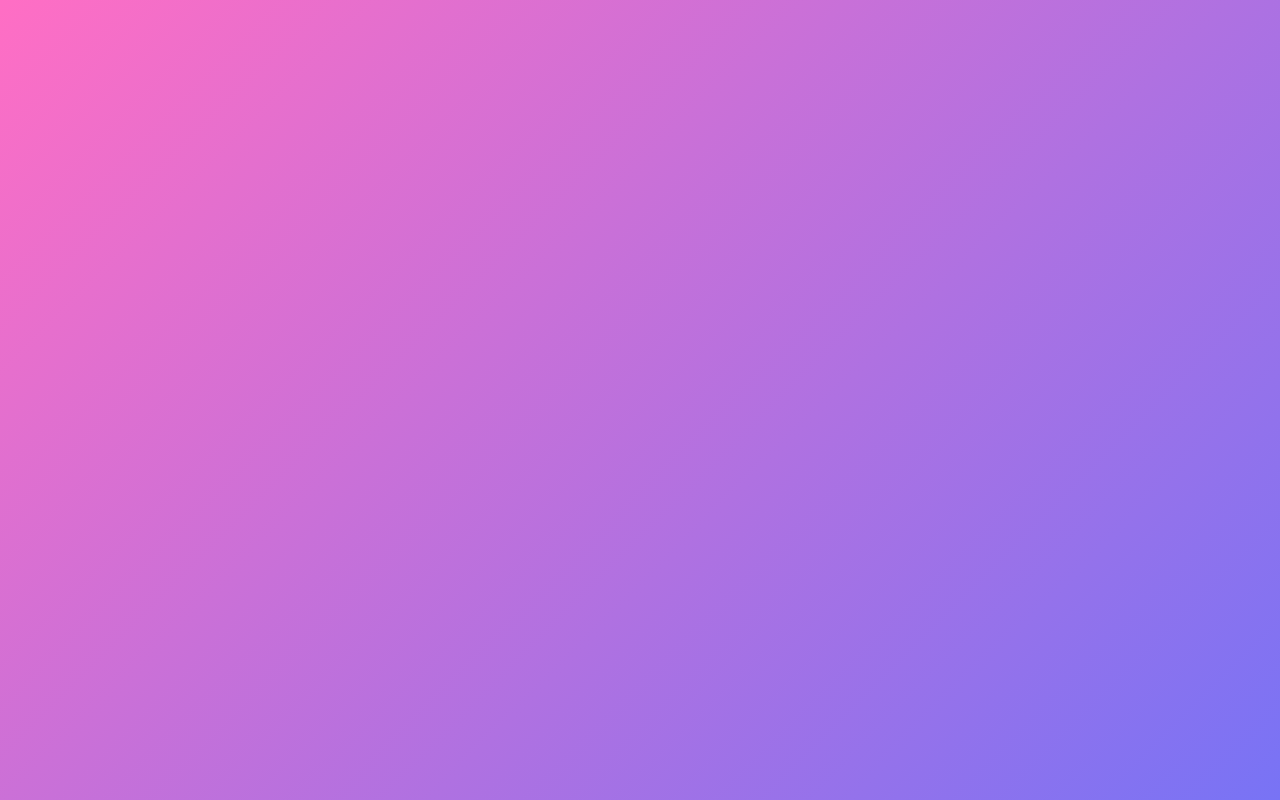
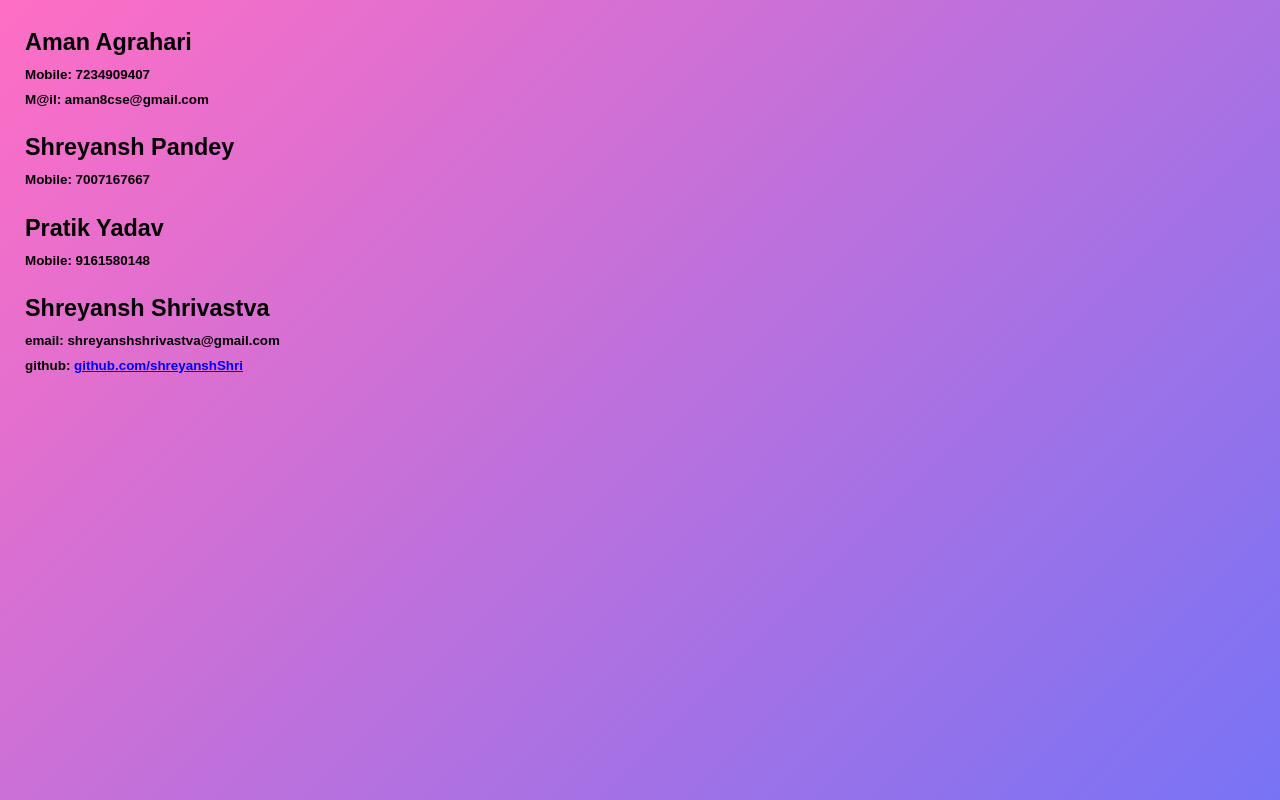
Before and after one commit to ShreyanshShri/qr-frontend, a React (Vite) app: page /contact in a window 1280 px wide. Before the commit this address had no page. Built offline with nearby package versions, Linux system fonts and the light colour scheme; no server answers.

Commit message:
Fixed multiple socket events bug

```diff
--- a/src/App.jsx
+++ b/src/App.jsx
@@ -6,6 +6,7 @@ import Homepage from "./pages/Homepage"
 import Loginpage  from './pages/Loginpage'
 import Studentdashboard from './pages/Studentdashboard'
 import Teacherdashboard from './pages/Teacherdashboard'
+import Contactpage from './pages/Contactpage'
 
 function App() {
 
@@ -19,6 +20,7 @@ function App() {
           <Route exact path='/login' element={<Loginpage />} />
           <Route exact path='/student-dashboard' element={<Studentdashboard />} />
           <Route exact path='/teacher-dashboard' element={<Teacherdashboard />} />
+          <Route exact path='/contact' element={<Contactpage />} />
         </Routes>
       </Router>
     </>
--- a/src/css/homepage.css
+++ b/src/css/homepage.css
@@ -82,9 +82,20 @@ header nav a:hover {
     bottom: 0px;
     left: 0px;
     right: 0px;
+    padding: 20px;
 }
 .contact {
-    padding: 20px;
+    /* padding: 20px; */
+    font-size: 20px;
+    margin-bottom: 20px;
+}
+
+.contact h3 {
+    margin: 5px;
+}
+
+.contact h6 {
+    margin: 5px;
 }
 
 .features {
--- a/src/css/student-dashboard.css
+++ b/src/css/student-dashboard.css
@@ -4,6 +4,8 @@ body, html {
     margin: 0;
     font-family: Arial, sans-serif;
     background: linear-gradient(135deg, #ff6ec4, #7873f5);
+    background-repeat: no-repeat;
+    background-attachment: fixed;
     color: black;
 }
 
--- /dev/null
+++ b/src/pages/Contactpage.tsx
@@ -0,0 +1,28 @@
+import React from 'react'
+
+const Contactpage = () => {
+  return (
+    <div className="contactpage">
+    <div className="contact">
+       <h3>Aman Agrahari</h3>
+       <h6>Mobile: 7234909407</h6>
+       <h6>M@il: aman8cse@gmail.com</h6>
+    </div>
+    <div className="contact">
+      <h3>Shreyansh Pandey</h3>
+      <h6>Mobile: 7007167667</h6>
+   </div>
+   <div className="contact">
+      <h3>Pratik Yadav</h3>
+      <h6>Mobile: 9161580148</h6>
+   </div>
+   <div className="contact">
+      <h3>Shreyansh Shrivastva</h3>
+      <h6>email: shreyanshshrivastva@gmail.com</h6>
+      <h6>github: <a href="https://github.com/shreyanshshri">github.com/shreyanshShri</a><a/></h6>
+   </div>
+</div>
+  )
+}
+
+export default Contactpage
--- a/src/pages/Homepage.tsx
+++ b/src/pages/Homepage.tsx
@@ -12,7 +12,7 @@ const Homepage = () => {
                 <a>Home</a>
                 <a>Features</a>
                 <a>Pricing</a>
-                <a href="contact.html">Contact</a>
+                <Link to="/contact">Contact</Link>
             </nav>
         </header>
 
--- a/src/pages/Teacherdashboard.tsx
+++ b/src/pages/Teacherdashboard.tsx
@@ -1,12 +1,10 @@
 import React, {useState, useEffect, useRef} from 'react'
 import axios from "axios"
-import io from "socket.io-client";
+import { socket } from '../socket';
 import QRCode from "react-qr-code";
 import { DownloadTableExcel } from 'react-export-table-to-excel'
 
 import StudentTr from '../components/StudentTr';
-
-let socket;
 
 const Teacherdashboard = () => {
 
@@ -21,7 +19,6 @@ const Teacherdashboard = () => {
     const timerId = useRef<any>(null);
     const tableRef = useRef<any>(null);
 
-    socket = io('https://qr-backend-b3pj.onrender.com');
 
     useEffect(() => {
         const getData = async () => {
@@ -50,14 +47,31 @@ const Teacherdashboard = () => {
 
 
 
-        socket.on("token", (_token) => {
+        function onConnect() {
+            console.log("connection established");
+        }
+
+        function onDisconnect() {
+            console.log("connection ended");
+        }
+
+        function onToken(_token) {
+            console.log(_token);
             if(_token.timer) setTimer(_token.timer);
             setToken(_token.token);
-        })
+        }
+
+        socket.on('connect', onConnect);
+        socket.on('disconnect', onDisconnect);
+        socket.on('token', onToken);
 
         return () => {
             clearTimeout(timerId.current);
-            // socket.disconnect();
+
+            socket.off('connect', onConnect);
+            socket.off('disconnect', onDisconnect);
+            socket.off('token', onToken);
+            // socket.off('start-session');
         };
     }, [])
 
@@ -74,12 +88,10 @@ const Teacherdashboard = () => {
             }
         }, 1000)
 
-      return () => {
-        clearInterval(interval);
-      }
+        return () => {
+            clearInterval(interval);
+        }
     }, [showQR])
-
-
 
 
     const startConnection = async (__batch, __subject) => {
@@ -89,11 +101,16 @@ const Teacherdashboard = () => {
          })
     }
 
+    const leaveRoom = async () => {
+        socket.emit("leave");
+    }
+
 
 
   return (
     <div className="dashboard-container">
     <h1 id="teacher-name">Welcome, <span id="userDisplay">{teacher && teacher.username}</span></h1>
+    <h2>{teacher && teacher.subjects[0]}</h2>
     {token != "" && showQR && <QRCode value={token} />}
     {showQR && <p>Valid For: {timer}s</p>}
     <div className="details">
@@ -103,6 +120,7 @@ const Teacherdashboard = () => {
                 {teacher && teacher.batches.map(b => (
                     <li key={b} className={currBatch == b ? "active" : "inactive"}><button onClick={() => {
                         setCurrBatch(b)
+                        leaveRoom()
                         startConnection(b, teacher.subjects[0])
                     }} className='button-none'>{b}</button></li>
                 ))}
--- /dev/null
+++ b/src/socket.js
@@ -0,0 +1,7 @@
+import { io } from 'socket.io-client';
+
+// "undefined" means the URL will be computed from the `window.location` object
+const URL = 'https://qr-backend-b3pj.onrender.com';
+// const URL = "http://localhost:5000"
+
+export const socket = io(URL);
```
